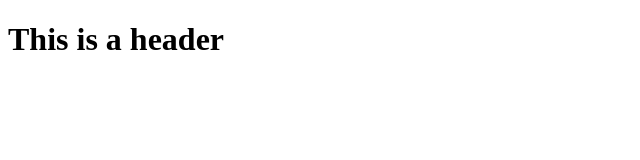
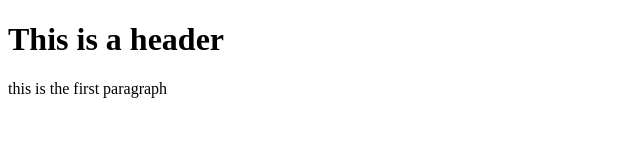
Before and after one commit to gaoyanyan666/git-test2, a website: page index.html in a window 1280 px wide. Shown: the whole page, without its empty margins (0-640 px from the left). Drawn offline with Linux system fonts and the light colour scheme.

Commit message:
the first paragraph change

```diff
--- a/index.html
+++ b/index.html
@@ -10,6 +10,7 @@
 
 <body>
     <h1>This is a header</h1>
+    <p>this is the first paragraph</p>
 </body>
 
 </html>
```
